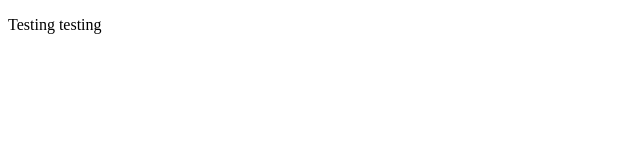
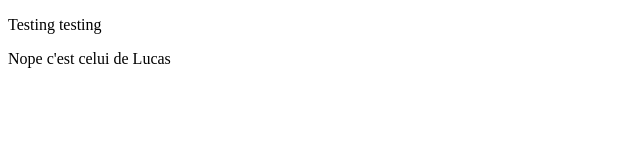
Before and after one commit to CoolNonoExia/test, a plain HTML site: page index.html in a window 1280 px wide. Shown: the whole page, without its empty margins (0-640 px from the left). Drawn offline with Linux system fonts and the light colour scheme.

Commit message:
Update index.html

```diff
--- a/index.html
+++ b/index.html
@@ -5,5 +5,6 @@
 	</head>
 	<body>
 		<p>Testing testing</p>
+		<p> Nope c'est celui de Lucas </p>
 	</body>
 </html>
```
